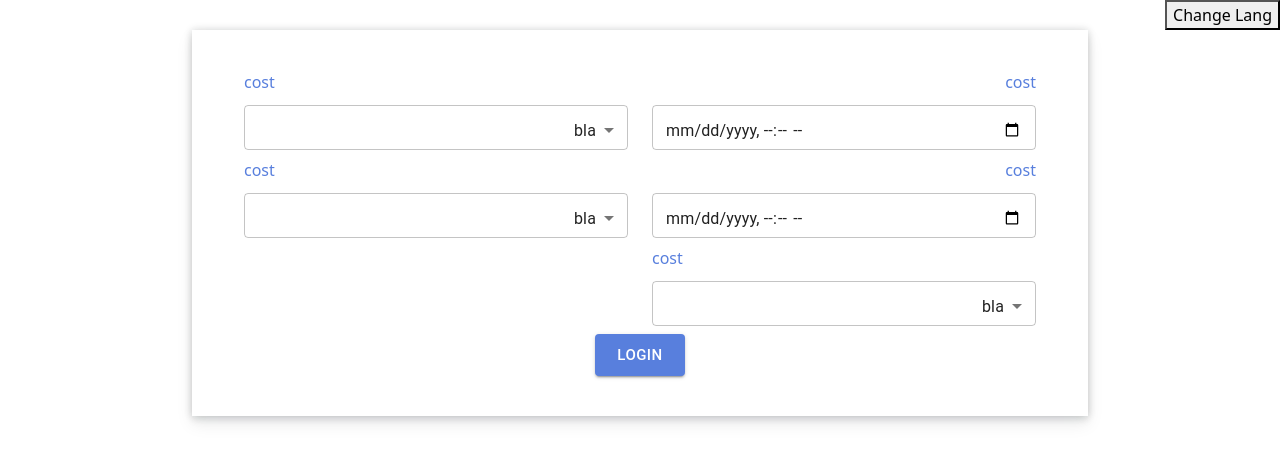
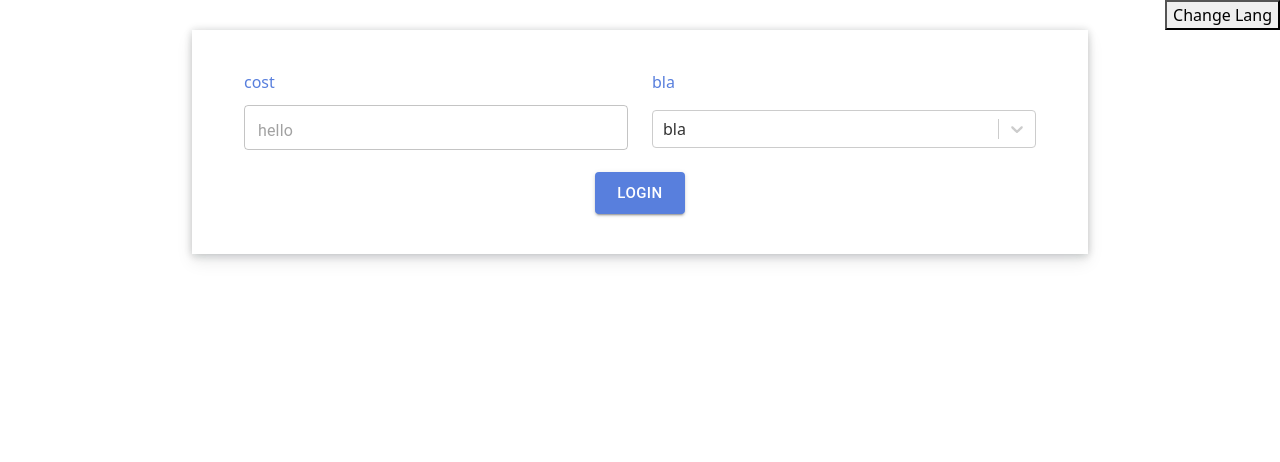
Before and after one commit to mazoonit/form007, a React (Create React App) app: page / in a window 1280 px wide. Shown: the top 462 px of the page. Built offline with nearby package versions, Linux system fonts and the light colour scheme; what jss-rtl would draw is missing.

Commit message:
a minor upgrade of gridding and helperTexts

```diff
--- a/src/App.js
+++ b/src/App.js
@@ -4,10 +4,11 @@ import "bootstrap/dist/css/bootstrap.min.css";
 import FormBuilder from "./components/FormBuilder";
 import ar from "./dictionary/ar";
 import en from "./dictionary/en";
-
 function App() {
   const [language, setLanguage] = useState("en");
-  function Login(blah){console.log(blah)}
+  function Login(blah) {
+    console.log(blah);
+  }
   return (
     <div className="App" dir="rtl">
       <button
@@ -23,10 +24,11 @@ function App() {
             {
               name: "cost",
               label: "cost",
-              type: "datetime-local",
+              type: "text",
               value: "",
+              placeHolder:"hello",
               size: "small",
-              helperText: "Don't leave it blank",
+              helperText: "Dontleaveitblank",
               variant: "outlined",
               registerObject: {
                 required: true,
@@ -35,71 +37,31 @@ function App() {
             },
             {
               name: "sel",
-              label: "cost",
+              label: "bla",
               type: "select",
               size: "small",
               variant: "outlined",
-              rows: [{ value: "bla" }, { value: "mazen" }],
+              rows: [
+                { value: "bla", label: "bla" },
+                { value: "mazen", label: "label" },
+              ],
               registerObject: {
                 required: true,
               },
               value: "bla",
-              fullWidth: true,
-            },
-          ],
-          [
-            {
-              name: "cost",
-              label: "cost",
-              type: "datetime-local",
-              value: "",
-              size: "small",
-              helperText: "Don't leave it blank",
-              variant: "outlined",
-              registerObject: {
-                required: true,
-              },
               fullWidth: false,
-            },
-            {
-              name: "sel",
-              label: "cost",
-              type: "select",
-              size: "small",
-              variant: "outlined",
-              rows: [{ value: "bla" }, { value: "mazen" }],
-              registerObject: {
-                required: true,
-              },
-              value: "bla",
-              fullWidth: true,
-            },
-          ],
-          [
-            {
-              name: "sel",
-              label: "cost",
-              type: "select",
-              size: "small",
-              variant: "outlined",
-              rows: [{ value: "bla" }, { value: "mazen" }],
-              registerObject: {
-                required: true,
-              },
-              value: "bla",
-              fullWidth: true,
             },
           ],
         ]}
         values={[]}
         dictionary={{ ar: ar, en: en }}
         language={language}
+        languageName={language == "ar" ? "arabicName" : "latinName"}
         submitButtonText={"Login"}
         color={"#587fdd"}
         submitHandler={Login}
         noSubmit={false}
-        grid={{xs:12,md:6}}
-
+        grid={{ xs: 12, md: 6 }}
       />
     </div>
   );
--- a/src/components/FormBuilder.css
+++ b/src/components/FormBuilder.css
@@ -10,7 +10,7 @@
 #error-area {
   color: red;
 }
-.btn-form{
+.btn-form {
   text-align: center;
 }
 .form {
@@ -75,3 +75,6 @@
 .MuiFormControl-root {
   width: 100%;
 }
+.reactSelectFullWidth {
+  width: 100%;
+}
--- a/src/components/FormBuilder.js
+++ b/src/components/FormBuilder.js
@@ -6,7 +6,7 @@ import MySelect from "./inputs/MySelect.js";
 import MyCheckBox from "./inputs/MyCheckbox.js";
 import ErrorArea from "./errors/ErrorArea.js";
 import MySubmit from "./inputs/MySubmit.js";
-import { Container,Row,Col } from "reactstrap/";
+import { Container, Row, Col } from "reactstrap/";
 import "./FormBuilder.css";
 import {
   StylesProvider,
@@ -21,17 +21,19 @@ const jss = create({ plugins: [...jssPreset().plugins, rtl()] });
 
 export default function GenericForm({
   rows,
-  language,
+  language = "en",
+  languageName = "latinName",
   dictionary = {},
-  dir,
+  dir = "ltr",
   title,
   submitHandler,
-  grid={xs:12,md:6},
+  grid = { xs: 12, md: 6 },
   values,
   noSubmit,
   fullWidth,
   submitButtonText,
-  color
+  submitButtonFullWidth,
+  color,
 }) {
   const {
     handleSubmit,
@@ -45,11 +47,13 @@ export default function GenericForm({
   } = useForm({
     defaultValues: values,
   });
-  if(!color){color="#000";}
+  if (!color) {
+    color = "#000";
+  }
   const theme = createTheme({
     palette: {
       primary: { main: color },
-      type:"light"
+      type: "light",
     },
   });
   const onSubmit = (data) => {
@@ -57,6 +61,7 @@ export default function GenericForm({
       submitHandler(data, setError, language);
     }
   };
+
   const titleHeader = () =>
     title ? (
       <h3 style={{ textAlign: "center" }}>
@@ -74,7 +79,7 @@ export default function GenericForm({
           style={fullWidth ? { width: "100%" } : null}
         >
           {titleHeader()}
-          <form className="form" onSubmit={handleSubmit(onSubmit)}>
+          <form className="form" dir={dir} onSubmit={handleSubmit(onSubmit)}>
             <Container>
               {rows &&
                 rows.map((inputs, key) => {
@@ -88,6 +93,7 @@ export default function GenericForm({
                           input.setValue = setValue;
                           input.getValues = getValues;
                           input.language = language;
+                          input.languageName = languageName;
                           input.onChange = onChange;
                           input.handleSubmit = handleSubmit;
                           input.translate =
@@ -95,13 +101,25 @@ export default function GenericForm({
                             dictionary[language][input.label]
                               ? dictionary[language][input.label]
                               : input.label;
+                          input.placeHolder =
+                            dictionary[language] &&
+                            dictionary[language][input.placeHolder]
+                              ? dictionary[language][input.placeHolder]
+                              : input.placeHolder;
+                          input.helperText =
+                            dictionary[language] &&
+                            dictionary[language][input.helperText]
+                              ? dictionary[language][input.helperText]
+                              : input.helperText;
                           input.color = color;
+                          let xs = input.xs ? input.xs : grid.xs;
+                          let md = input.md ? input.md : grid.md;
                           return (
                             <Col
                               key={index}
-                              xs={grid.xs}
-                              md={grid.md}
-                              style={{ margin: 0 }}
+                              xs={input.fullWidth ? 12 : xs}
+                              md={input.fullWidth ? 12 : md}
+                              style={{ marginBottom: "1rem" }}
                             >
                               {input.type === "select" ? (
                                 <MySelect key={key} {...input} />
@@ -122,6 +140,7 @@ export default function GenericForm({
               {!noSubmit ? (
                 <MySubmit
                   color={color}
+                  fullWidth={submitButtonFullWidth}
                   submitButtonText={
                     dictionary[language] &&
                     dictionary[language][submitButtonText]
--- a/src/components/inputs/MyCheckbox.js
+++ b/src/components/inputs/MyCheckbox.js
@@ -15,7 +15,7 @@ export default function MyCheckBox({
             <label className={"form-checkLabel"}>
                 <Controller
                     render={({ field }) => (
-                        <Checkbox {...field} checked={value}/>
+                        <Checkbox {...field} checked={field.value}/>
                     )}
                     name={name}
                     control={control}
--- a/src/components/inputs/MyInput.js
+++ b/src/components/inputs/MyInput.js
@@ -15,6 +15,7 @@ export default function MyInput({
   variant,
   color,
   fullWidth,
+  placeHolder
 }) {
   return (
     <div style={{ /*marginTop: "10px"*/ }}>
@@ -30,6 +31,7 @@ export default function MyInput({
             variant={variant ? variant : "outlined"}
             size={size ? size : "small"}
             id={name}
+            placeholder={placeHolder}
             type={type}
           />
         )}
--- a/src/components/inputs/MySelect.js
+++ b/src/components/inputs/MySelect.js
@@ -1,10 +1,11 @@
 import React from "react";
 import { Controller } from "react-hook-form";
-import { Select, MenuItem, FormControl } from "@material-ui/core";
+/*import { Select, MenuItem, FormControl } from "@material-ui/core";*/
 //import Translate from "react-translate-component";
 import { create } from "jss";
 import rtl from "jss-rtl";
 import { StylesProvider, jssPreset } from "@material-ui/core/styles";
+import Select from "react-select";
 
 // Configure JSS
 const jss = create({ plugins: [...jssPreset().plugins, rtl()] });
@@ -28,6 +29,9 @@ export default function MySelect({
   maxWidth,
   minWidth,
   arrayFlag,
+  defaultValue,
+  latinArabicIdProcessing,
+  languageName,
 }) {
   /*
     if (!control.defaultValuesRef.current[name]) {
@@ -38,29 +42,32 @@ export default function MySelect({
         }
     }
 */
+  if (latinArabicIdProcessing) {
+    let parsedRows = [];
+    rows.map((row) => {
+      let parsedRow = {};
+      parsedRow.value = row.id;
+      parsedRow.label = row[languageName];
+      parsedRows.push(parsedRow);
+    });
+    rows = parsedRows;
+  }
+
   if (!color) {
     color = "#000";
   }
- /** if (!maxWidth) {
-    maxWidth = "400px";
-  }**/
-  if (!minWidth) {
-    minWidth = "100px";
-  }
-  let defaultValue = "";
-  if (value) defaultValue = value;
-  else if (rows && rows[0] && rows[0].id) defaultValue = rows[0].id;
-  else if (rows && rows[0] && rows[0].value) defaultValue = rows[0].value;
 
   return (
     <label className="form-label" /*style={{ margin: "20px" }}*/>
       <p style={{ color: color }}>{translate}</p>
       {/*  <Translate content={name} style={{ margin: "0 0 5px 0" }} />*/}
+      {/*
       <FormControl
         fullWidth
         style={{ textAlign: "justify", maxWidth: maxWidth, minWidth: minWidth }}
         size={size ? size : "small"}
       >
+      */}
       <Controller
         name={name}
         control={control}
@@ -68,6 +75,23 @@ export default function MySelect({
         handleChange={handleChange && handleChange}
         render={({ field }) => {
           return (
+            <Select
+              /*
+              className="basic-single"
+              classNamePrefix="select"
+              */
+              className="reactSelectFullWidth"
+              isRtl={language == "ar" ? true : false}
+              isSearchable={true}
+              name={name}
+              defaultValue={defaultValue ? defaultValue : rows[0]}
+              options={rows}
+              onChange={(data) => {
+                field.onChange(data.value);
+              }}
+            />
+
+            /*
               <StylesProvider jss={jss}>
                 <Select
                   {...field}
@@ -105,10 +129,11 @@ export default function MySelect({
                     })}
                 </Select>
               </StylesProvider>
+              */
           );
         }}
       />
-      </FormControl>
+      {/*</FormControl>*/}
     </label>
   );
 }
--- a/src/dictionary/ar.js
+++ b/src/dictionary/ar.js
@@ -1,5 +1,7 @@
 export default {
   test: "تيست",
   bla:"بلا",
-  Login:"تسجيل"
+  Login:"تسجيل",
+  hello:"هولاااااااا",
+  Dontleaveitblank:"لا تترك لي الأشياء"
 };
--- a/src/dictionary/en.js
+++ b/src/dictionary/en.js
@@ -1,5 +1,6 @@
 export default {
   test: "Test",
   bla:"bla",
-  Login:"Login"
+  Login:"Login",
+  hello:"hello",
 };
```
Also changed, not shown: package.json (+6 -2 lines), 6 other files (tests, documents, lock files or other folders). Lines whose indentation alone changed are shown as unchanged.
